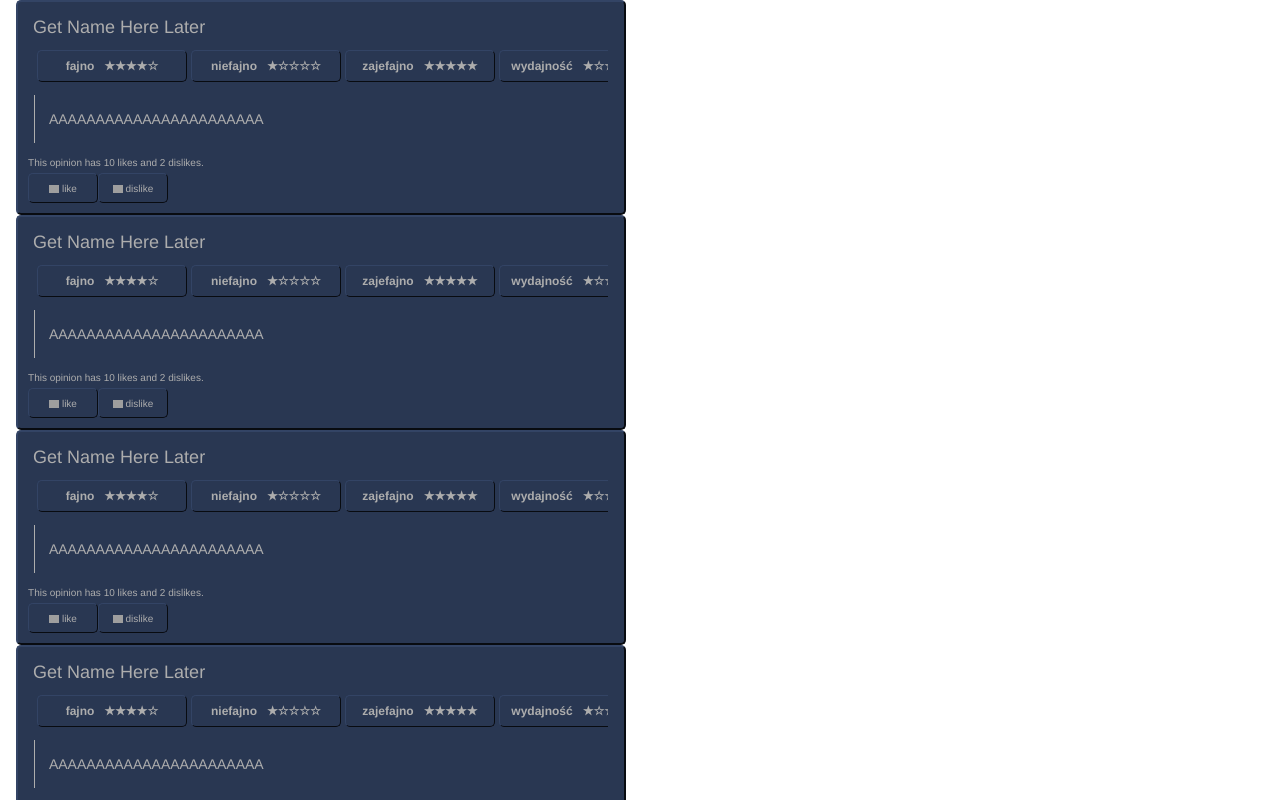
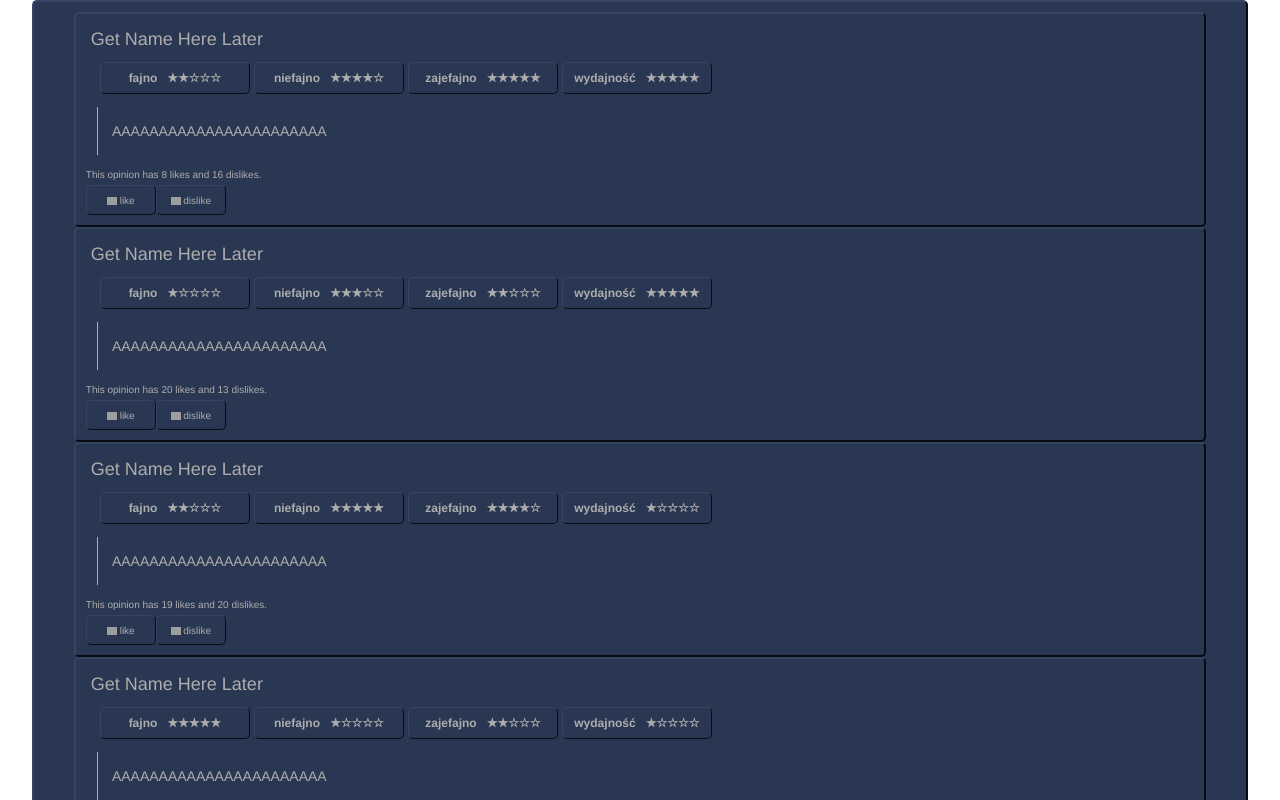
Before and after one commit to TGSK-ProjektIO/Projekcik, an Angular app: page / in a window 1280 px wide. Shown: the top 800 px of the page. Built offline with nearby package versions, Linux system fonts and the light colour scheme; grey boxes are pictures that could not be loaded.

Commit message:
add random values

```diff
--- a/src/app/opinie/opinie.component.css
+++ b/src/app/opinie/opinie.component.css
@@ -0,0 +1,13 @@
+.OpinionsWindow {
+  display: block;
+  background-color: #293752;
+  width: 95%;
+  margin: auto;
+  border: #334465 2px outset;
+  border-radius: 5px;
+  padding: 10px;
+}
+
+table {
+  width: 100%;
+}
--- a/src/app/opinie/opinie.component.html
+++ b/src/app/opinie/opinie.component.html
@@ -1,5 +1,5 @@
-<table>
-  <tbody>
+<div class="OpinionsWindow">
+  <table>
     <tr opinionHost></tr>
-  </tbody>
-</table>
+  </table>
+</div>
--- a/src/app/opinie/opinie.component.ts
+++ b/src/app/opinie/opinie.component.ts
@@ -31,12 +31,12 @@ export class OpinieComponent implements OnInit {
     for (let i = 0; i < 10; i++) {
       let opinion = new CompleteOpinionComponent();
       opinion.SetReview("AAAAAAAAAAAAAAAAAAAAAAA");
-      opinion.SetRating("fajno", 4);
-      opinion.SetRating("niefajno", 1);
-      opinion.SetRating("zajefajno", 5);
-      opinion.SetRating("wydajność", 1);
-      opinion.opinionRating.likes = 10;
-      opinion.opinionRating.dislikes = 2;
+      opinion.SetRating("fajno", Math.floor(Math.random() * (5 - 1 + 1)) + 1);
+      opinion.SetRating("niefajno", Math.floor(Math.random() * (5 - 1 + 1)) + 1);
+      opinion.SetRating("zajefajno", Math.floor(Math.random() * (5 - 1 + 1)) + 1);
+      opinion.SetRating("wydajność", Math.floor(Math.random() * (5 - 1 + 1)) + 1);
+      opinion.opinionRating.likes = Math.floor(Math.random() * (20 - 1 + 1)) + 1;
+      opinion.opinionRating.dislikes = Math.floor(Math.random() * (20 - 1 + 1)) + 1;
       opinions.push(opinion);
     }
     this.allOpinions = opinions;
@@ -77,6 +77,7 @@ export class OpinieComponent implements OnInit {
   }
 
   DeleteOpinion(ID: number): boolean {
+    //todo: remove from database
     return true;
   }
 }
```
